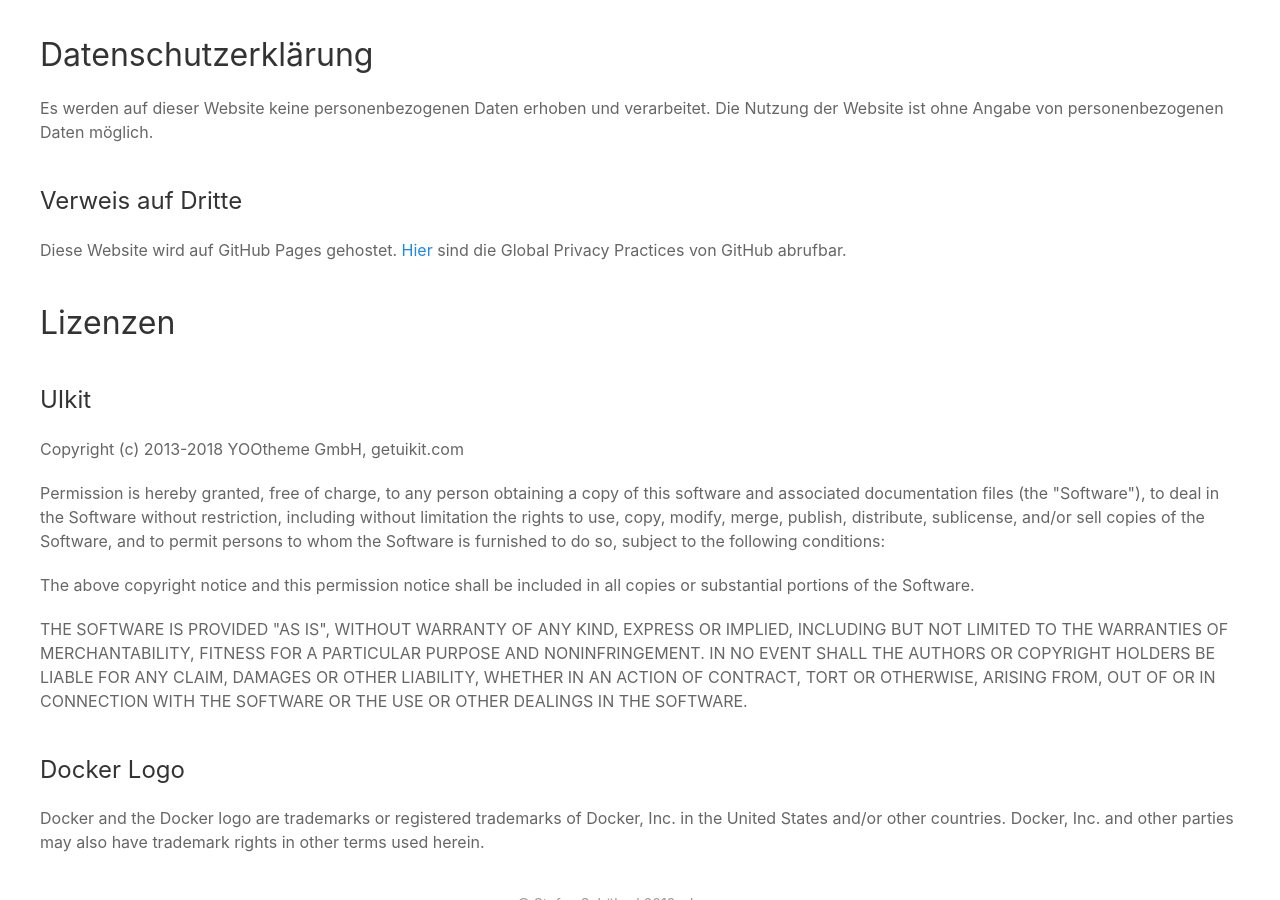
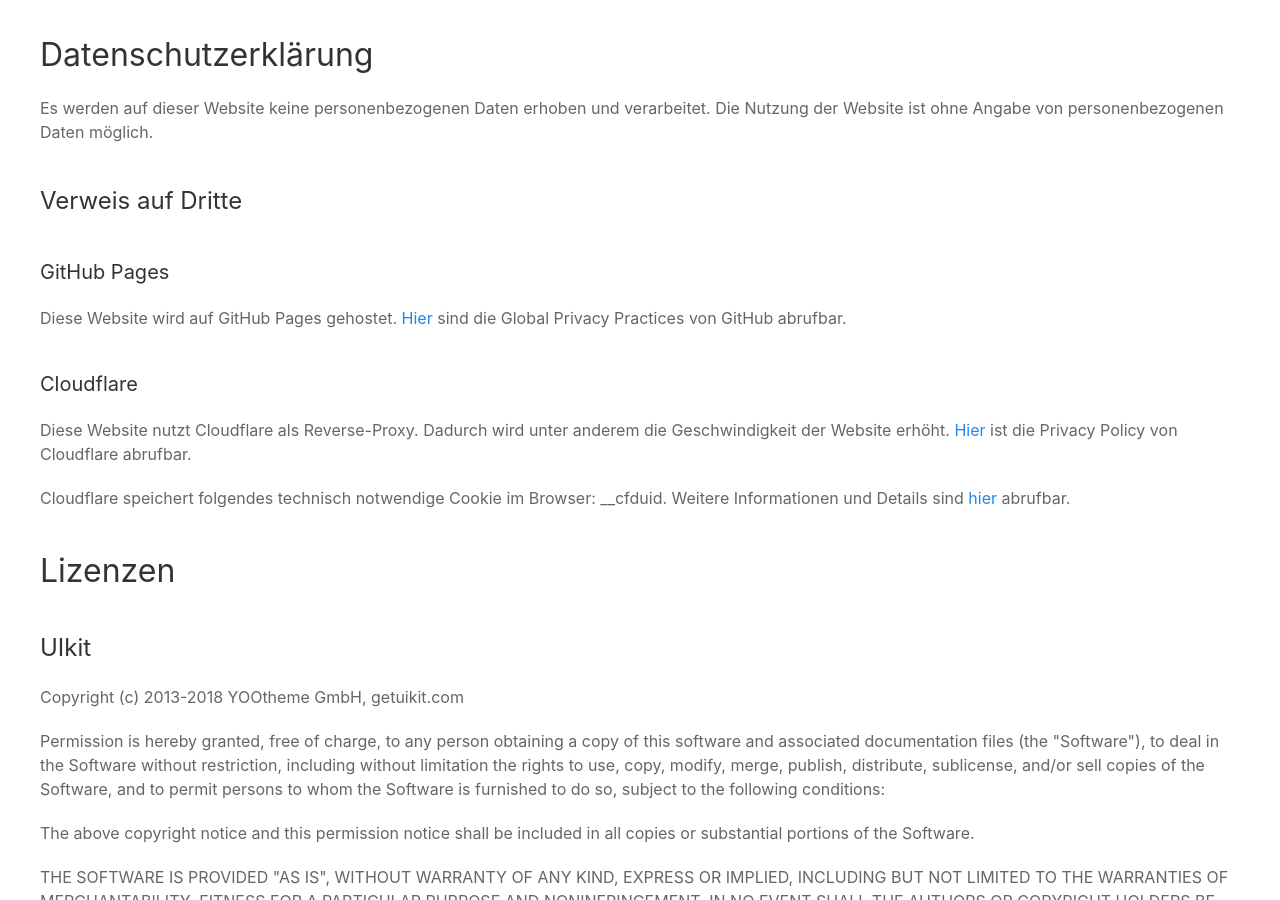
Before and after one commit to stefanschoeberl/stefanschoeberl.github.io, a Jekyll site: the page built from imprint.html, in a window 1280 px wide and 900 px high, scrolled down 904 px. Built offline with Jekyll 4.4.1, drawn with Linux system fonts in a browser that asks for light colours.

Commit message:
Add Cloudflare info

```diff
--- a/imprint.html
+++ b/imprint.html
@@ -27,7 +27,13 @@
 <h2>Datenschutzerklärung</h2>
 Es werden auf dieser Website keine personenbezogenen Daten erhoben und verarbeitet. Die Nutzung der Website ist ohne Angabe von personenbezogenen Daten möglich.
 <h3>Verweis auf Dritte</h3>
+
+<h4>GitHub Pages</h4>
 <p>Diese Website wird auf GitHub Pages gehostet. <a target="_blank" rel="noreferrer" href="https://help.github.com/en/articles/global-privacy-practices">Hier</a> sind die Global Privacy Practices von GitHub abrufbar.</p>
+
+<h4>Cloudflare</h4>
+<p>Diese Website nutzt Cloudflare als Reverse-Proxy. Dadurch wird unter anderem die Geschwindigkeit der Website erhöht. <a target="_blank" rel="noreferrer" href="https://www.cloudflare.com/privacypolicy">Hier</a> ist die Privacy Policy von Cloudflare abrufbar.</p>
+<p>Cloudflare speichert folgendes technisch notwendige Cookie im Browser: __cfduid. Weitere Informationen und Details sind <a target="_blank" rel="noreferrer" href="https://support.cloudflare.com/hc/en-us/articles/200170156-Understanding-the-Cloudflare-Cookies">hier</a> abrufbar.</p>
 
 <h2>Lizenzen</h2>
 <h3>UIkit</h3>
```
